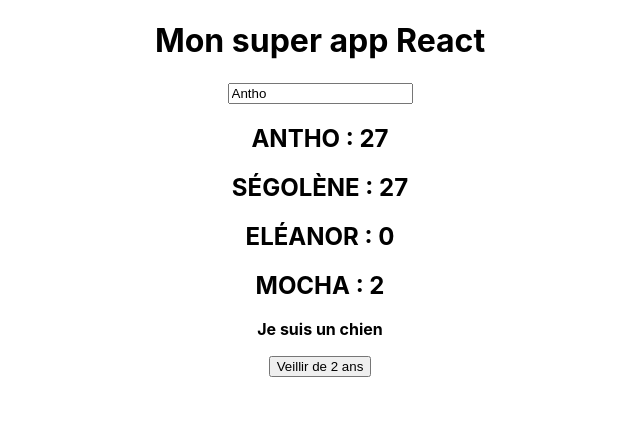
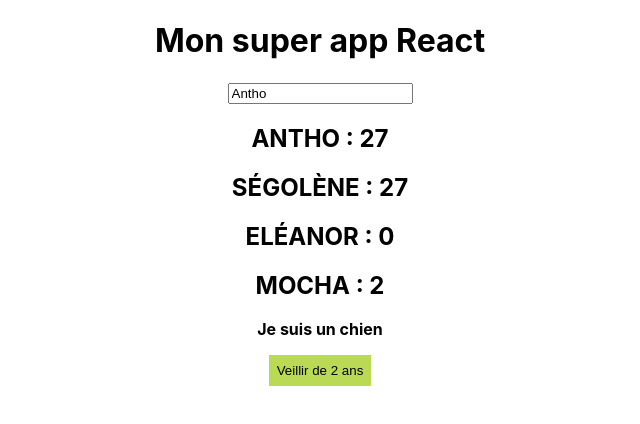
Before and after one commit to yapuka/udemy-react-guide-complet, a React (Create React App) app: page / in a window 1280 px wide. Shown: the top 424 px of the page, without its empty margins (320-960 px from the left). Built offline with nearby package versions, Linux system fonts and the light colour scheme.

Commit message:
Add css with import

```diff
--- /dev/null
+++ b/src/components/Button.css
@@ -0,0 +1,5 @@
+button {
+  background-color: #bada55;
+  padding: 8px;
+  border: none;
+}
--- a/src/components/Button.js
+++ b/src/components/Button.js
@@ -1,4 +1,5 @@
 import React from 'react'
+import './Button.css'
 
 const Button = ({ vieillir }) => {
   return <button onClick={vieillir}>Veillir de 2 ans</button>
```
